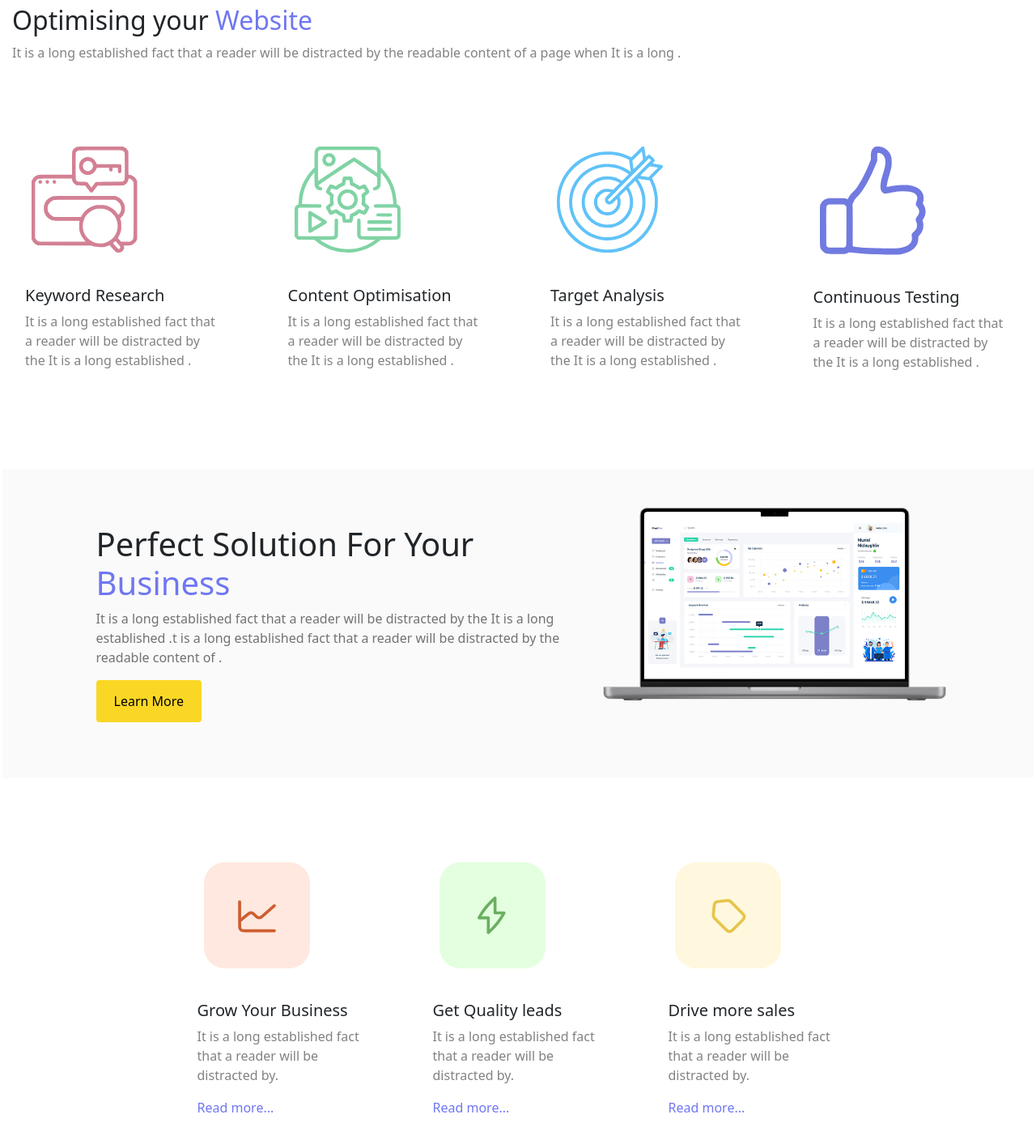
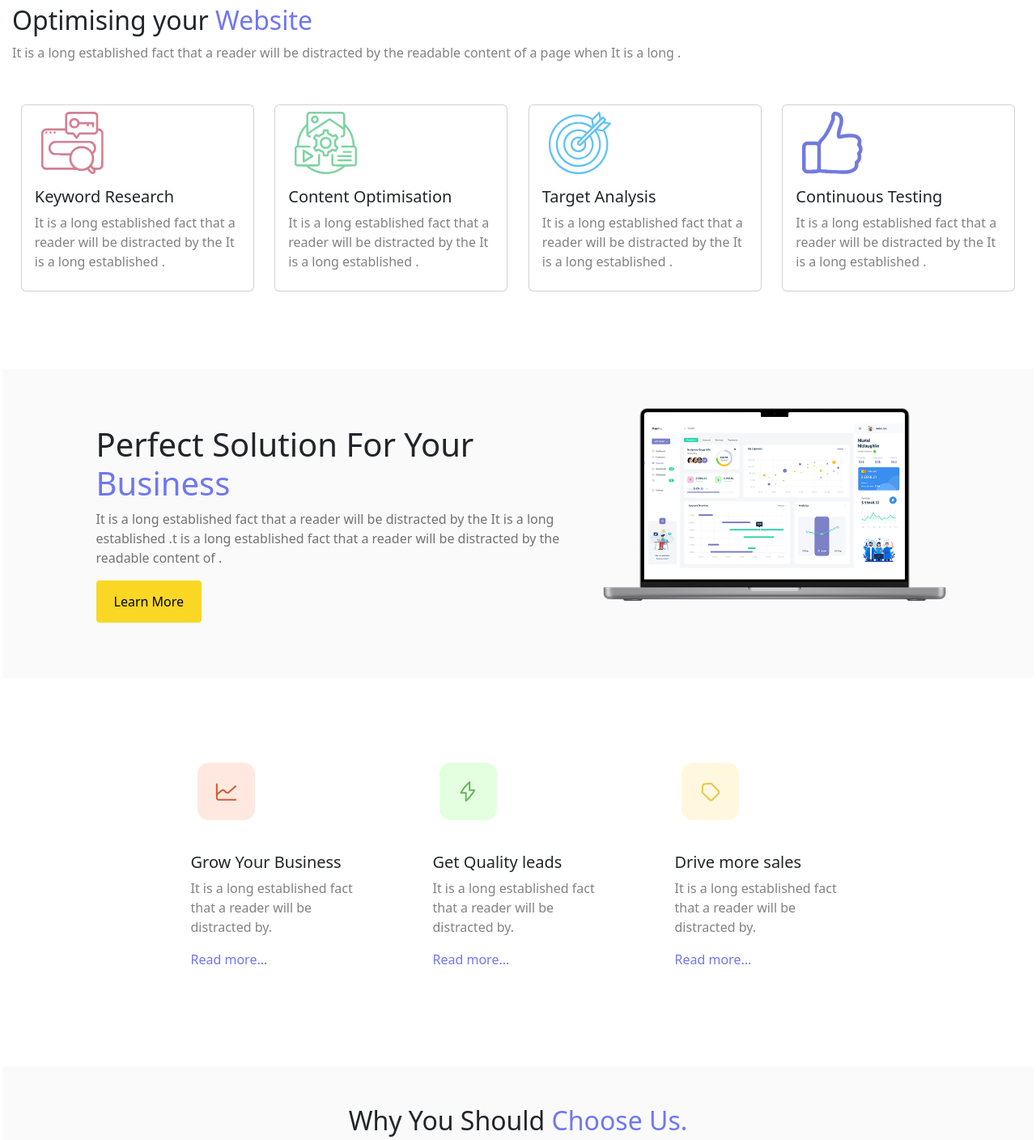
Before and after one commit to abhinaba-dotcom/nuvosa-homepage, a website built with Vite: page src/index.html in a window 1280 px wide. Shown: the part 1237-2645 px from the top of the page at 81% size. Built offline with nearby package versions, Linux system fonts and the light colour scheme; files whose address does not match are found by name.

Commit message:
style: Fixed some more styling issues and worked on the responsiveness at 768px.

```diff
--- a/src/index.html
+++ b/src/index.html
@@ -43,7 +43,7 @@
           >
             <ul class="navbar-nav mb-2 mb-lg-0 gap-4 mx-5">
               <li class="nav-item">
-                <a class="nav-link active" aria-current="page" href="#">Home</a>
+                <a class="nav-link " aria-current="page" href="#">Home</a>
               </li>
               <li class="nav-item">
                 <a class="nav-link" href="#">Projects</a>
@@ -252,7 +252,7 @@
           It is a long established fact that a reader will be distracted by the
           readable content of a page when It is a long .
         </p>
-        <div class="row row-cols-4 mt-5 g-lg-5">
+        <div class="row row-cols-4 mt-5 g-lg-1 justify-content-center align-items-center">
           <div class="col-12 col-md-6 col-lg-3 d-flex justify-content-center">
             <div
               class="card py-2 d-flex optimising-card optimising-card1"
@@ -728,9 +728,9 @@
             <div
               class="button-box d-flex gap-2 flex-column flex-lg-row gap-lg-0"
             >
-              <div class="inputs d-flex">
-                <input class="" type="text" placeholder="Weburl" />
-                <input class="" type="text" placeholder="Email Address" />
+              <div class="inputs d-flex flex-column flex-lg-row gap-2 gap-lg-0">
+                <input class="website-speed-container__input1" type="text" placeholder="Weburl" />
+                <input class="website-speed-container__input2" type="text" placeholder="Email Address" />
               </div>
               <button
                 class="submit-btn yellow-btn mx-lg-4 align-self-center px-5"
--- a/src/scss/styles.scss
+++ b/src/scss/styles.scss
@@ -7,7 +7,8 @@
 }
 @font-face {
   font-family: "Poppins"; /* Choose a name for your font */
-  src: url("../assets/fonts/PoppinsFont/Poppins/Poppins-Black.ttf") format("ttf");
+  src: url("../assets/fonts/PoppinsFont/Poppins/Poppins-Black.ttf")
+    format("ttf");
   font-weight: normal; /* Or specify the weight if your font has multiple */
   font-style: normal; /* Or specify 'italic' if applicable */
 }
@@ -20,7 +21,7 @@ li {
 body {
   padding-left: 3px !important;
   padding-right: 3px !important;
-  overflow-x: hidden;
+  overflow-x: unset;
 }
 
 .header-navbar-lists {
@@ -31,7 +32,7 @@ body {
       }
       a:hover {
         text-decoration: underline v.$special-color-1 3px;
-        text-underline-offset:v.$button-radius-2;
+        text-underline-offset: v.$button-radius-2;
         border-bottom-left-radius: 5px;
         border-bottom-right-radius: 5px;
       }
@@ -40,7 +41,7 @@ body {
 }
 .hero-container {
   .expert-icon {
-    margin-left:v.$button-radius-2;
+    margin-left: v.$button-radius-2;
     bottom: -24px;
     width: 45px !important;
   }
@@ -50,7 +51,7 @@ body {
   right: 45px;
   .creative-team-container__inner {
     .left-most {
-      margin-left:v.$button-radius-2;
+      margin-left: v.$button-radius-2;
     }
     img {
       margin-left: -20px;
@@ -62,23 +63,31 @@ body {
     width: 100px;
   }
 }
+.growth-container {
+  .row {
+    gap: 8px;
+  }
+  .growth-card {
+    gap: 1.5rem !important;
+    .card-top {
+      img {
+        width: 65px;
+        height: 65px;
+      }
+    }
+  }
+}
 .optimising-container {
-  .optimising-card {
-    gap: 1.5rem !important;
+  .row {
+    gap: 8px;
   }
 }
 .optimising-card {
-  transition: transform 0.3s ease;
-  border-right: none;
-  border-left: none;
-  border-top: none;
-  border-bottom: none;
-  &:hover {
-    transform: scale(1);
-    box-shadow: v.$box-shadow-type-1;
-    background-color: #fff;
-    border-radius: 0.25rem;
-    border-bottom: 2px solid v.$special-color-1;
+  .card-top {
+    img {
+      width: 45px;
+      height: 45px;
+    }
   }
 }
 
@@ -114,6 +123,7 @@ body {
     }
   }
 }
+
 .pricing-container .row .col-12 .card:hover .card-body p {
   color: v.$base-color-1;
 }
@@ -209,7 +219,7 @@ body {
       background-color: v.$base-color-1;
       border: 1px solid rgba(195, 198, 208, 1);
       outline: none;
-      border-radius:v.$button-radius-2;
+      border-radius: v.$button-radius-2;
       padding: 15px 28px;
     }
     button {
@@ -233,12 +243,12 @@ body {
 .yellow-btn {
   background-color: #fad725;
   border: none;
-  border-radius:v.$button-radius-2;
+  border-radius: v.$button-radius-2;
   width: fit-content;
   padding: 14px 22px;
 }
 .lets-talk-btn {
-  border-radius:v.$button-radius-2;
+  border-radius: v.$button-radius-2;
   border: 1px solid black;
   width: fit-content;
   padding: 14px 28px;
@@ -275,6 +285,35 @@ body {
 .para-color2 {
   color: #828282;
 }
+@media screen and (min-width: 750px) {
+  .optimising-container {
+    .row {
+      gap: 4px;
+    }
+  }
+  .optimising-card {
+    width: fit-content;
+    .card-top {
+      img {
+        width: unset;
+        height: unset;
+      }
+    }
+  }
+  .growth-container {
+    .row {
+      gap: 8px;
+    }
+    .growth-card {
+      .card-top {
+        img {
+          width: unset;
+          height: unset;
+        }
+      }
+    }
+  }
+}
 @media screen and (min-width: 992px) {
   .header-navbar-lists {
     ul {
@@ -290,10 +329,10 @@ body {
       right: 245px;
     }
     .hero-container-left {
-      margin-right: -45px;
+      margin-right: -64px;
     }
     .hero-container-right {
-      margin-right: -90px;
+      margin-right: -50px;
     }
   }
   .business-container {
@@ -302,6 +341,21 @@ body {
     }
     .padded-container-right {
       margin-right: -90px;
+    }
+  }
+  .optimising-container {
+    .row {
+      gap: 0px;
+    }
+  }
+  .website-speed-container {
+    .website-speed-container__input1 {
+      border-top-right-radius: 0;
+      border-bottom-right-radius: 0;
+    }
+    .website-speed-container__input2 {
+      border-top-left-radius: 0;
+      border-bottom-left-radius: 0;
     }
   }
 }
@@ -336,6 +390,20 @@ body {
   .marketing-container {
     padding-left: 100px;
     padding-right: 100px;
+  }
+  .optimising-card {
+    border-left: none;
+    border-right: none;
+    border-top: none;
+    border-bottom: none;
+    transition: transform 0.3s ease;
+    &:hover {
+      transform: scale(1);
+      box-shadow: v.$box-shadow-type-1;
+      background-color: #fff;
+      border-radius: 0.25rem;
+      border-bottom: 2px solid v.$special-color-1;
+    }
   }
   .optimising-container {
     padding-left: 120px;
@@ -419,7 +487,7 @@ body {
   .subsribe-container {
     background-color: v.$base-color-1;
     .subscribe-container-inner {
-      border-radius:v.$button-radius-2;
+      border-radius: v.$button-radius-2;
       background-color: rgba(250, 250, 250, 1);
       width: fit-content;
       padding: 40px 60px;
@@ -488,7 +556,7 @@ body {
   }
   .button-1 {
     padding: 20px 40px;
-    background-color:v.$button-special-color
+    background-color: v.$button-special-color;
   }
 }
 @media screen and (width>=1800px) {
```
